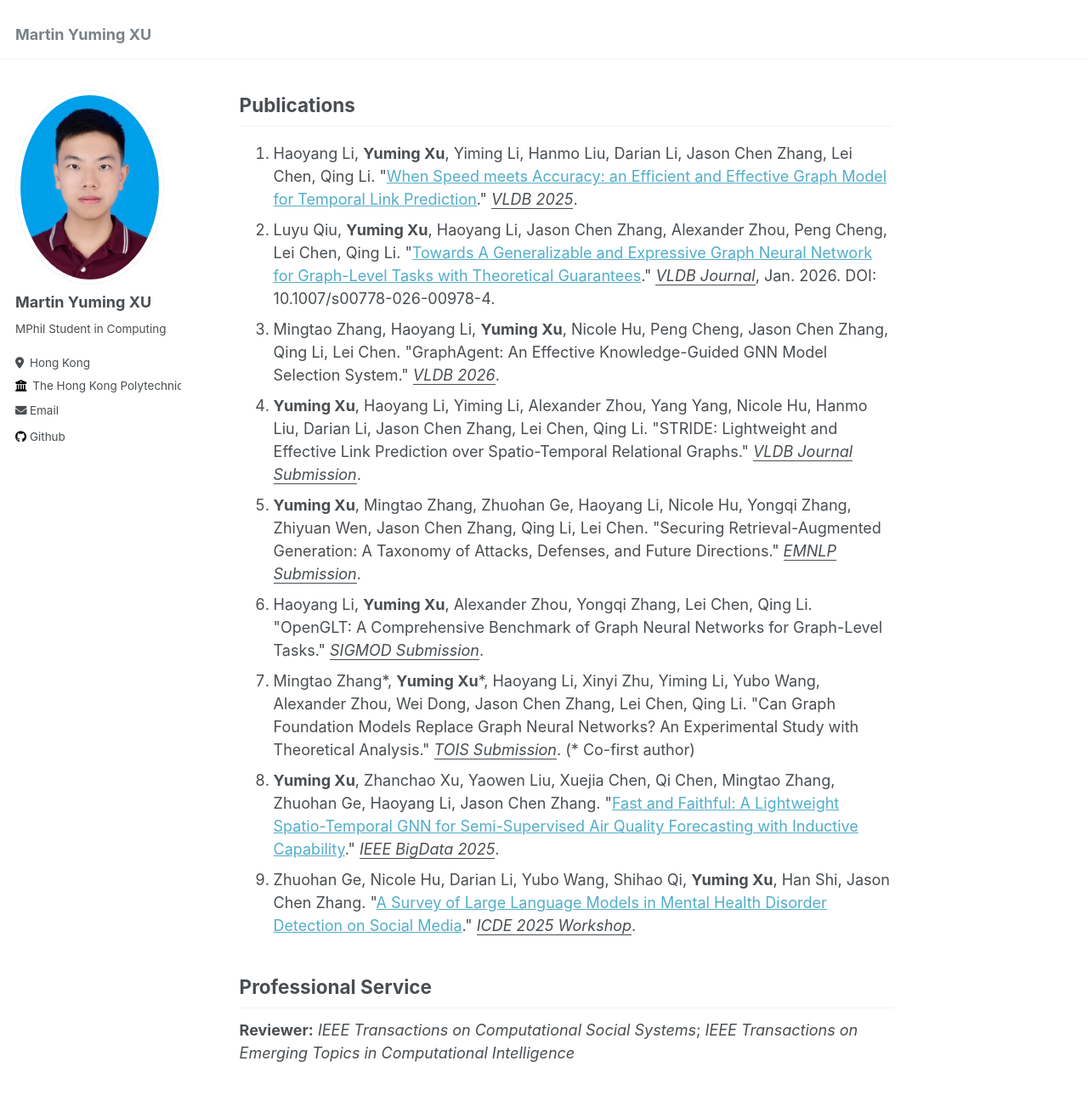
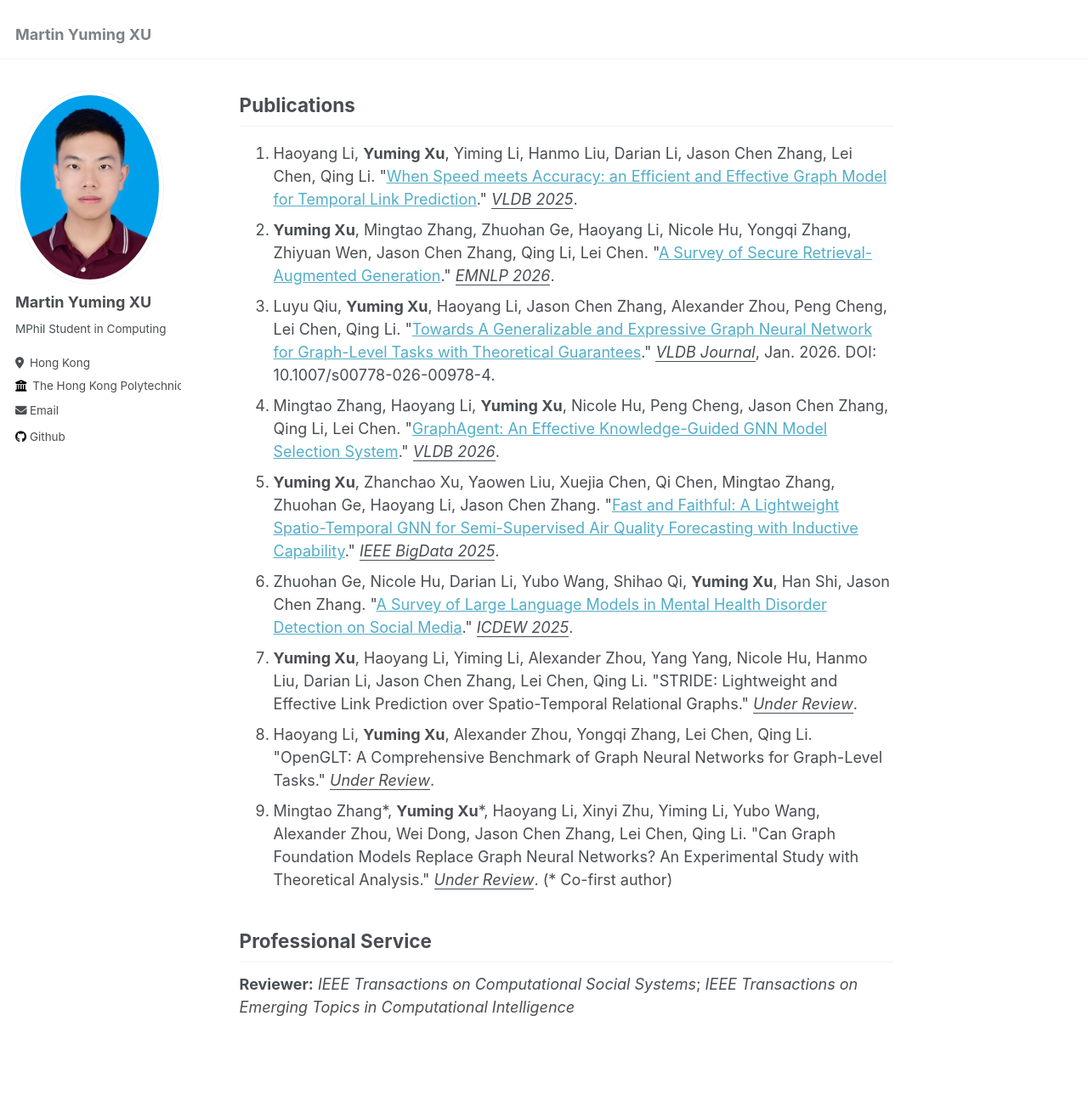
Before and after one commit to thebestFM/thebestFM.github.io, a Jekyll site: the page built from _pages/about.md, in a window 1280 px wide and 1400 px high, scrolled down 292 px. Shown: the top 1289 px of the window at 85% size. Built offline with Jekyll 4.4.1, drawn with Linux system fonts in a browser that asks for light colours.

Commit message:
'update'

```diff
--- a/_includes/publications-list.html
+++ b/_includes/publications-list.html
@@ -3,6 +3,11 @@
     Haoyang Li, <strong>Yuming Xu</strong>, Yiming Li, Hanmo Liu, Darian Li, Jason Chen Zhang, Lei Chen, Qing Li.
     "<a href="https://www.vldb.org/pvldb/vol18/p3396-li.pdf">When Speed meets Accuracy: an Efficient and Effective Graph Model for Temporal Link Prediction</a>."
     <u><i>VLDB 2025</i></u>.
+  </li>
+  <li>
+    <strong>Yuming Xu</strong>, Mingtao Zhang, Zhuohan Ge, Haoyang Li, Nicole Hu, Yongqi Zhang, Zhiyuan Wen, Jason Chen Zhang, Qing Li, Lei Chen.
+    "<a href="https://arxiv.org/pdf/2604.08304">A Survey of Secure Retrieval-Augmented Generation</a>."
+    <u><i>EMNLP 2026</i></u>.
   </li>
   <li>
     Luyu Qiu, <strong>Yuming Xu</strong>, Haoyang Li, Jason Chen Zhang, Alexander Zhou, Peng Cheng, Lei Chen, Qing Li.
@@ -11,37 +16,32 @@
   </li>
   <li>
     Mingtao Zhang, Haoyang Li, <strong>Yuming Xu</strong>, Nicole Hu, Peng Cheng, Jason Chen Zhang, Qing Li, Lei Chen.
-    "GraphAgent: An Effective Knowledge-Guided GNN Model Selection System."
+    "<a href="https://www.vldb.org/pvldb/vol19/p4630-li.pdf">GraphAgent: An Effective Knowledge-Guided GNN Model Selection System</a>."
     <u><i>VLDB 2026</i></u>.
+  </li>
+  <li>
+    <strong>Yuming Xu</strong>, Zhanchao Xu, Yaowen Liu, Xuejia Chen, Qi Chen, Mingtao Zhang, Zhuohan Ge, Haoyang Li, Jason Chen Zhang.
+    "<a href="https://ieeexplore.ieee.org/document/11401865">Fast and Faithful: A Lightweight Spatio-Temporal GNN for Semi-Supervised Air Quality Forecasting with Inductive Capability</a>."
+    <u><i>IEEE BigData 2025</i></u>.
+  </li>
+  <li>
+    Zhuohan Ge, Nicole Hu, Darian Li, Yubo Wang, Shihao Qi, <strong>Yuming Xu</strong>, Han Shi, Jason Chen Zhang.
+    "<a href="https://ieeexplore.ieee.org/document/11108139">A Survey of Large Language Models in Mental Health Disorder Detection on Social Media</a>."
+    <u><i>ICDEW 2025</i></u>.
   </li>
   <li>
     <strong>Yuming Xu</strong>, Haoyang Li, Yiming Li, Alexander Zhou, Yang Yang, Nicole Hu, Hanmo Liu, Darian Li, Jason Chen Zhang, Lei Chen, Qing Li.
     "STRIDE: Lightweight and Effective Link Prediction over Spatio-Temporal Relational Graphs."
-    <u><i>VLDB Journal Submission</i></u>.
-  </li>
-  <li>
-    <strong>Yuming Xu</strong>, Mingtao Zhang, Zhuohan Ge, Haoyang Li, Nicole Hu, Yongqi Zhang, Zhiyuan Wen, Jason Chen Zhang, Qing Li, Lei Chen.
-    "Securing Retrieval-Augmented Generation: A Taxonomy of Attacks, Defenses, and Future Directions."
-    <u><i>EMNLP Submission</i></u>.
+    <u><i>Under Review</i></u>.
   </li>
   <li>
     Haoyang Li, <strong>Yuming Xu</strong>, Alexander Zhou, Yongqi Zhang, Lei Chen, Qing Li.
     "OpenGLT: A Comprehensive Benchmark of Graph Neural Networks for Graph-Level Tasks."
-    <u><i>SIGMOD Submission</i></u>.
+    <u><i>Under Review</i></u>.
   </li>
   <li>
     Mingtao Zhang*, <strong>Yuming Xu</strong>*, Haoyang Li, Xinyi Zhu, Yiming Li, Yubo Wang, Alexander Zhou, Wei Dong, Jason Chen Zhang, Lei Chen, Qing Li.
     "Can Graph Foundation Models Replace Graph Neural Networks? An Experimental Study with Theoretical Analysis."
-    <u><i>TOIS Submission</i></u>. (* Co-first author)
-  </li>
-  <li>
-    <strong>Yuming Xu</strong>, Zhanchao Xu, Yaowen Liu, Xuejia Chen, Qi Chen, Mingtao Zhang, Zhuohan Ge, Haoyang Li, Jason Chen Zhang.
-    "<a href="https://www.computer.org/csdl/video-library/video/2dOxDPCBqHm">Fast and Faithful: A Lightweight Spatio-Temporal GNN for Semi-Supervised Air Quality Forecasting with Inductive Capability</a>."
-    <u><i>IEEE BigData 2025</i></u>.
-  </li>
-  <li>
-    Zhuohan Ge, Nicole Hu, Darian Li, Yubo Wang, Shihao Qi, <strong>Yuming Xu</strong>, Han Shi, Jason Chen Zhang.
-    "<a href="https://arxiv.org/abs/2504.02800v2">A Survey of Large Language Models in Mental Health Disorder Detection on Social Media</a>."
-    <u><i>ICDE 2025 Workshop</i></u>.
+    <u><i>Under Review</i></u>. (* Co-first author)
   </li>
 </ol>
```
